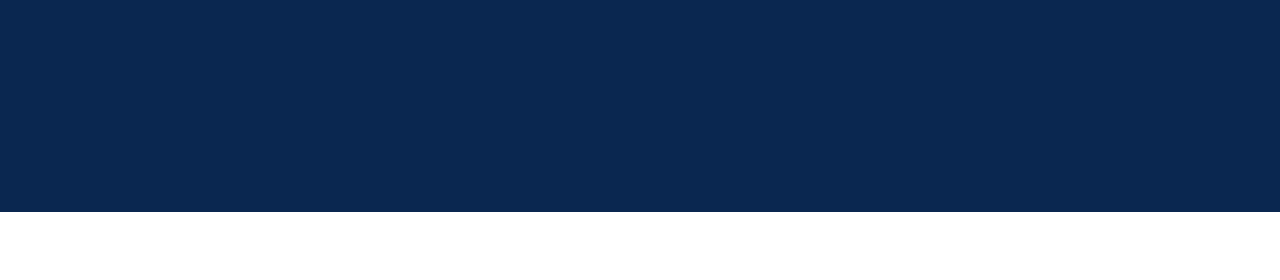
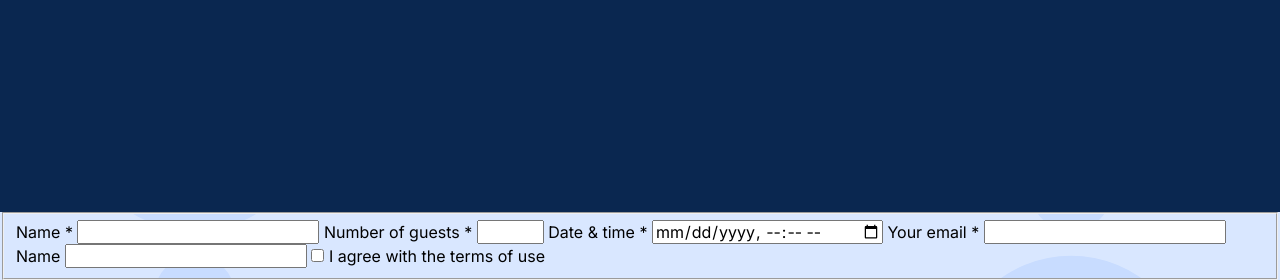
Before and after one commit to Hkesner/Hkesner-se_project_coffeeshop, a plain HTML site: page index.html in a window 1280 px wide. Shown: the part 1607-1887 px from the top of the page. Before the commit the page ends 1819 px from the top, so only its background shows below. Drawn offline with Linux system fonts and the light colour scheme.

Commit message:
edit reservations

```diff
--- a/index.html
+++ b/index.html
@@ -100,7 +100,22 @@
             </div>
           </div>
         </section>
-        <section class="reservation" id="reservation"></section>
+        <section class="reservation" id="reservation">
+          <fieldset>
+            <label>Name *</label>
+            <input type="text" />
+            <label>Number of guests *</label>
+            <input type="number" min="1" max="8" />
+            <label>Date & time *</label>
+            <input type="datetime-local" />
+            <label>Your email *</label>
+            <input type="text" />
+            <label>Name</label>
+            <input type="text" />
+            <input type="checkbox" />
+            <label>I agree with the terms of use</label>
+          </fieldset>
+        </section>
         <section class="menu" id="menu"></section>
         <section class="about"></section>
       </main>
--- a/pages/index.css
+++ b/pages/index.css
@@ -159,3 +159,11 @@
   font-size: 20px;
   line-height: 30px;
 }
+
+.reservation {
+  background-color: #d9e7ff;
+  background-image: url(/images/background_reservation.svg);
+  background-repeat: no-repeat;
+  background-size: cover;
+  background-position: center;
+}
```
